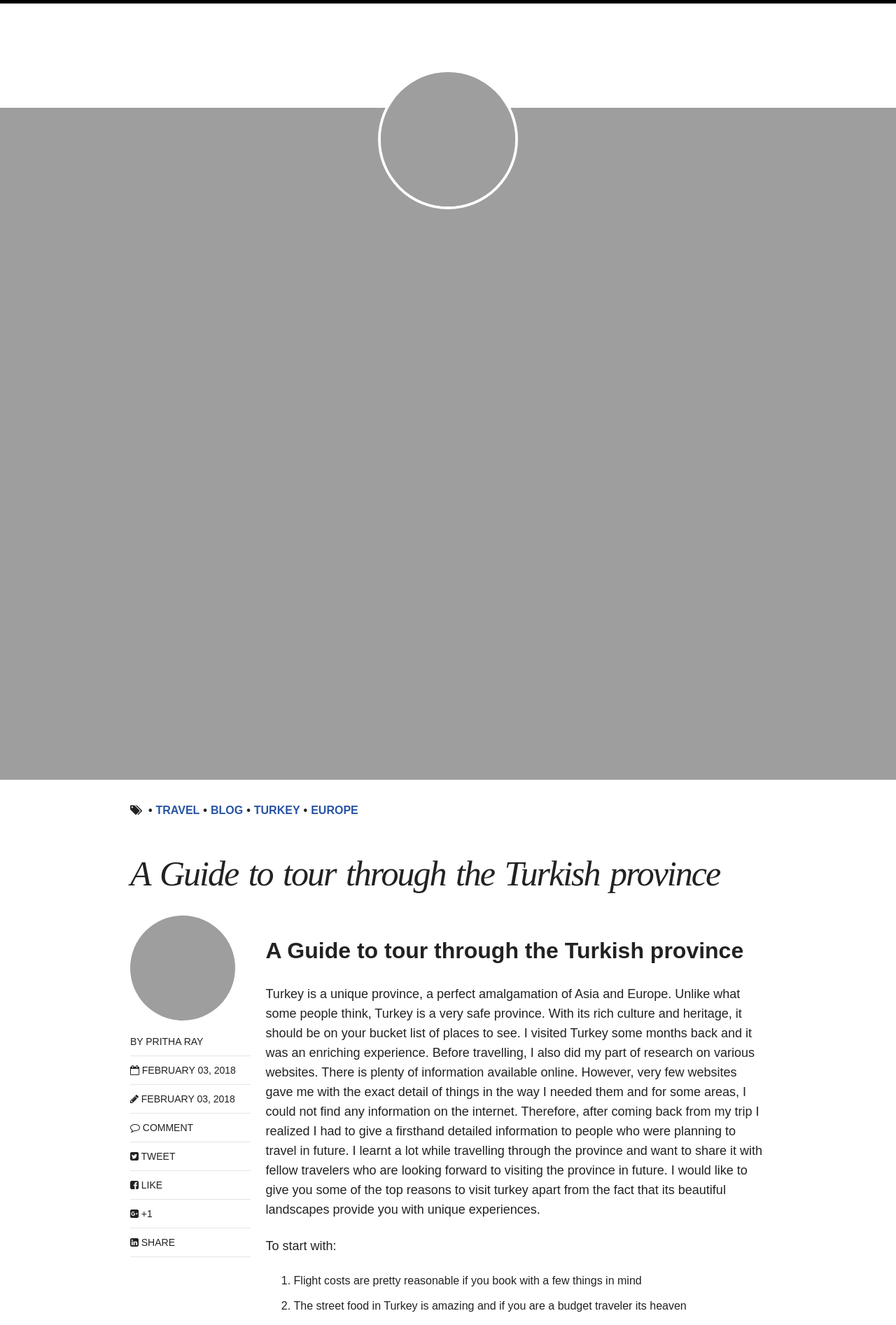
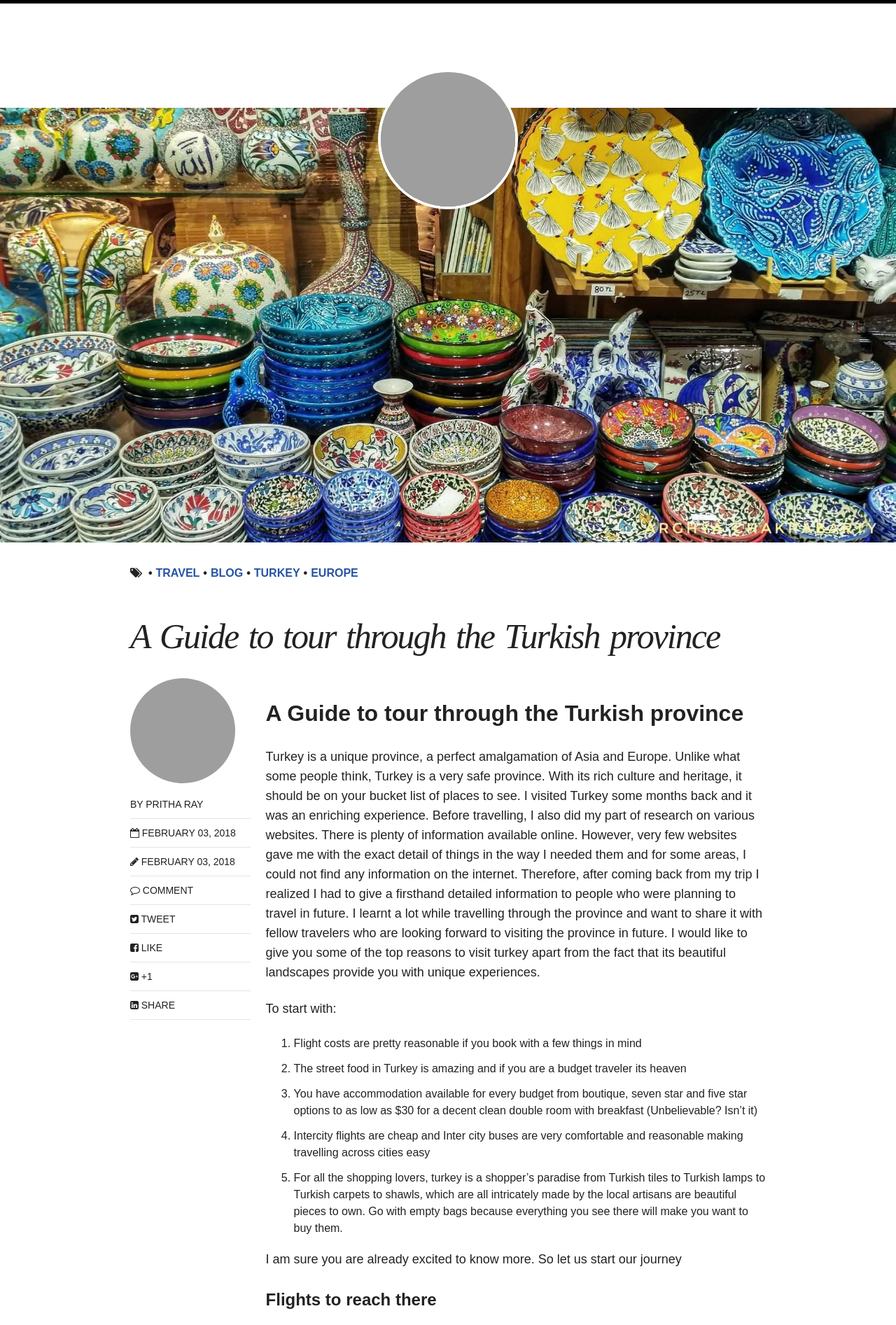
Before and after one commit to chakrabar/chakrabar.github.io, a Jekyll site: the page built from _posts/blog/2018-02-03-turkey-travel-guide.md, in a window 1280 px wide. Shown: the top 1893 px of the page at 70% size. Built offline with Jekyll 4.4.1, drawn with Linux system fonts in a browser that asks for light colours; nearby versions of some CDN libraries; comment, search, counter and statistics services are not loaded.

Commit message:
Compressed blog feature images
Looks like WhatsApp cannot show link preview with feature image, size > 300KB

```diff
--- a/_posts/blog/2018-02-03-turkey-travel-guide.md
+++ b/_posts/blog/2018-02-03-turkey-travel-guide.md
@@ -10,7 +10,7 @@ comments: true
 modified: 2018-02-03T22:11:53-04:00
 author: pritha
 image:
-  feature: blog/turkey/istanbul/gbazar.jpg
+  feature: blog/turkey/istanbul/gbazar_min.jpg
 ---
 
 ## A Guide to tour through the Turkish province
```
Also changed, not shown: _posts/blog/2018-02-04-turkish-food.md (+1 -1 lines), images/blog/turkey/food/food_cover_min.jpg (added), images/blog/turkey/istanbul/gbazar_min.jpg (added).
